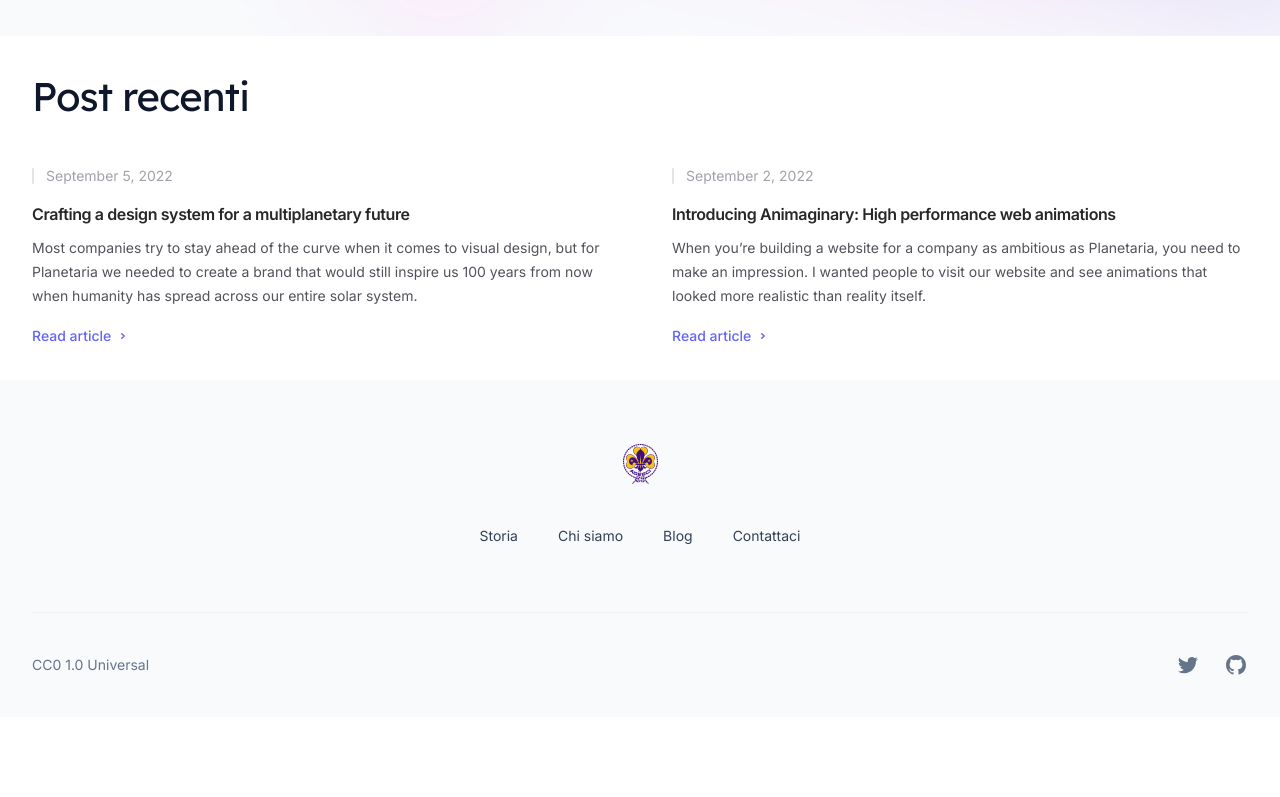
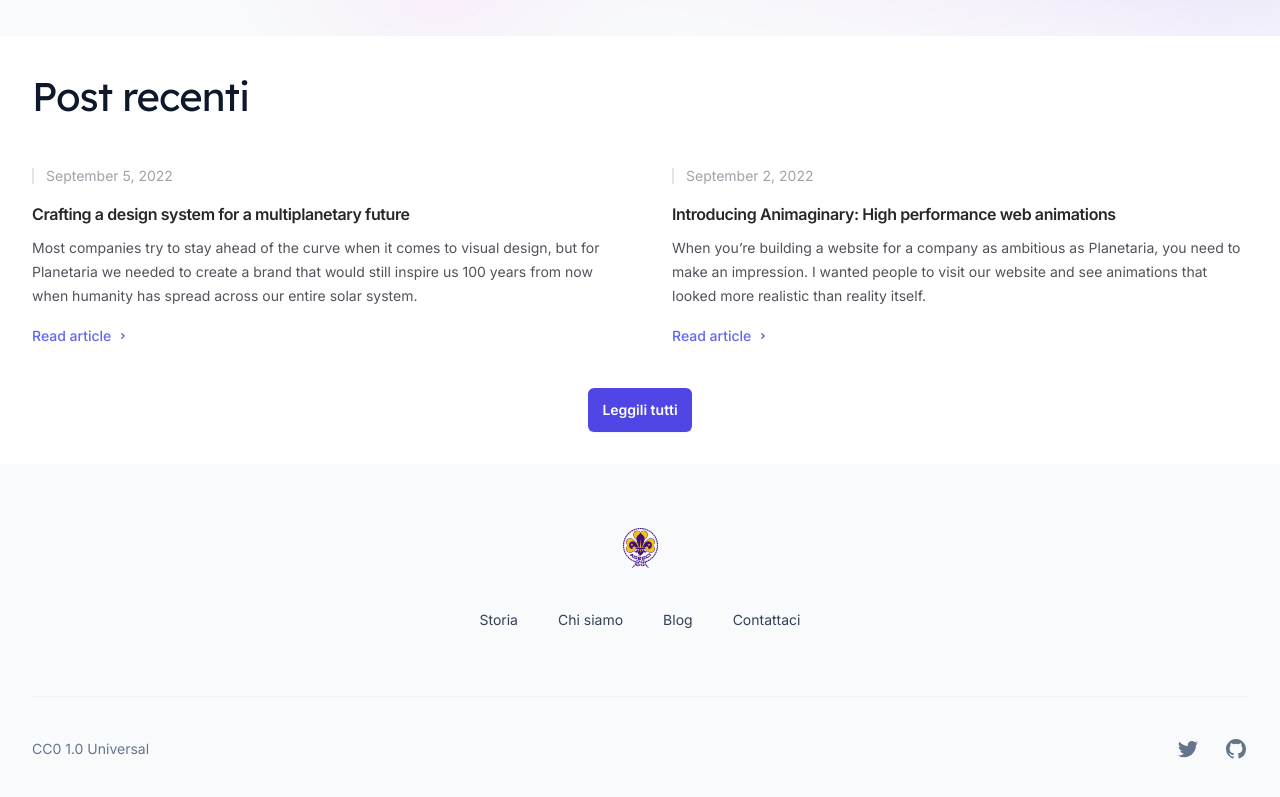
Before and after one commit to lussoluca/alessandriascout, a Next.js app: page / in a window 1280 px wide. Shown: the part 2007-2804 px from the top of the page. Before the commit the page ends 2724 px from the top, so only its background shows below. Built offline with nearby package versions, Linux system fonts and the light colour scheme.

Commit message:
Aggiunge i post recenti sulla home

```diff
--- a/src/components/Posts.jsx
+++ b/src/components/Posts.jsx
@@ -80,6 +80,14 @@
                         </div>
                     </article>
                 </div>
+                <div className="mt-10 flex justify-center">
+                <a
+                    href="#"
+                    className="rounded-md bg-indigo-600 px-3.5 py-2.5 text-sm font-semibold text-white shadow-sm hover:bg-indigo-500 focus-visible:outline focus-visible:outline-2 focus-visible:outline-offset-2 focus-visible:outline-indigo-600"
+                >
+                    Leggili tutti
+                </a>
+                </div>
             </Container>
         </section>
     )
```
